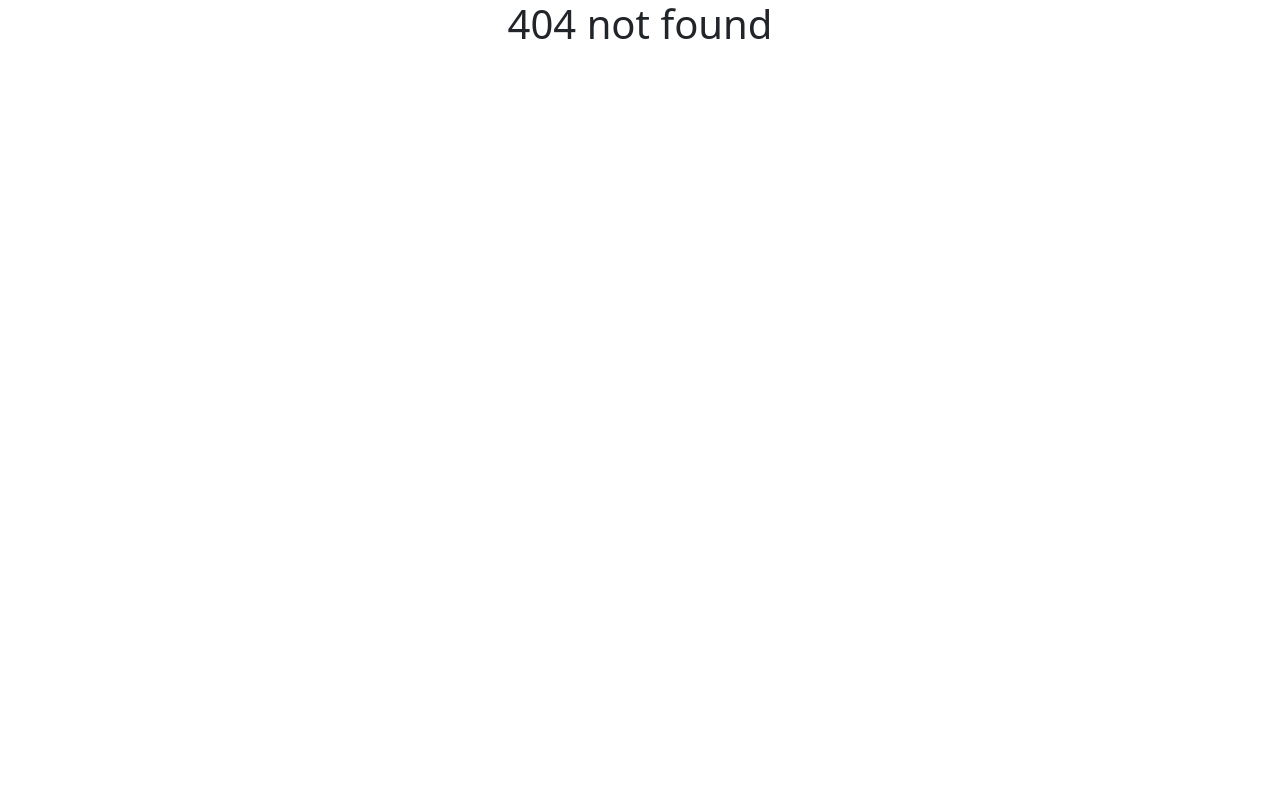
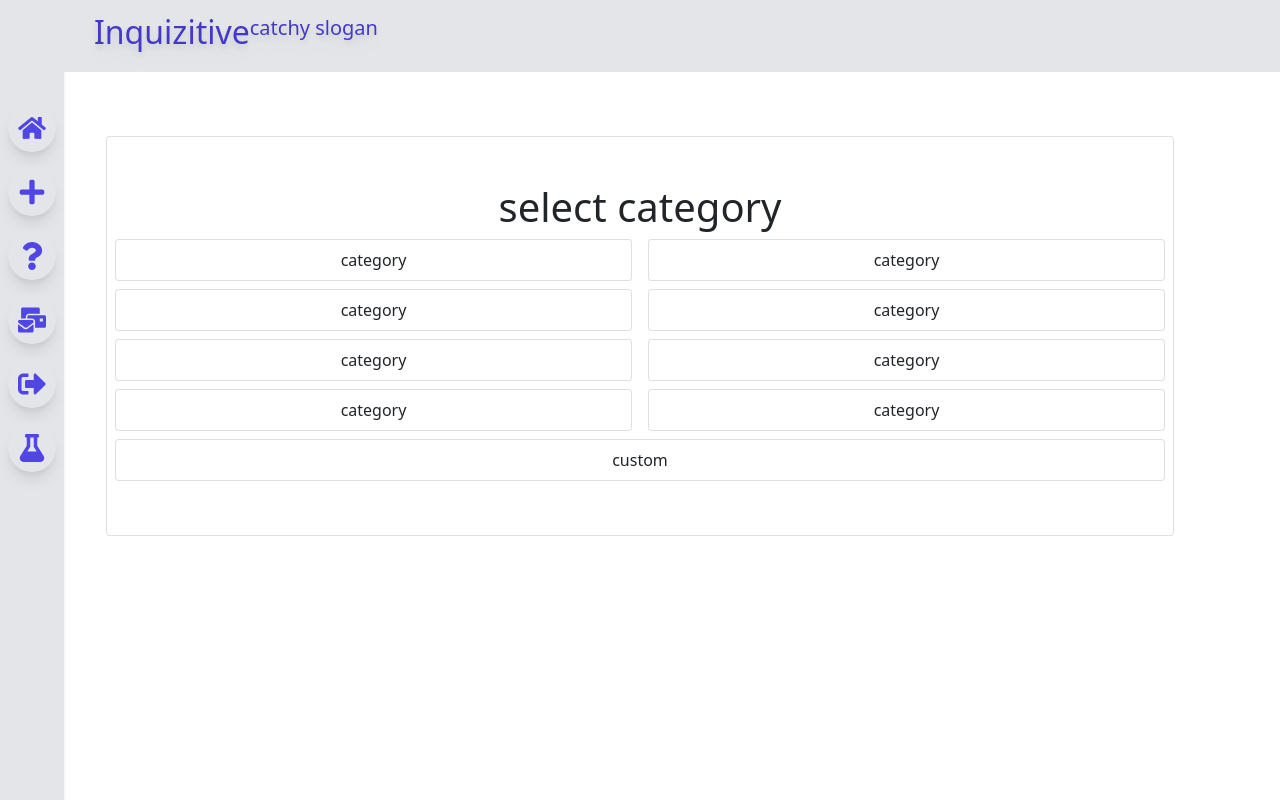
Before and after one commit to cmr33-cloud/project-3-group-3-frontend, a React (Create React App) app: page /selectCategory in a window 1280 px wide. Before the commit this address had no page. Built offline with nearby package versions, Linux system fonts and the light colour scheme.

Commit message:
trying to get store working

```diff
--- a/src/App.js
+++ b/src/App.js
@@ -12,6 +12,7 @@ import About from "./pages/About";
 import Contact from "./pages/Contact";
 import Logout from "./pages/Logout";
 import CreateRoom from "./pages/CreateRoom";
+import SelectCategory from "./pages/SelectCategory";
 
 function App() {
   return (
@@ -29,6 +30,11 @@ function App() {
           <Sidebar/>
           <CustomNav/>
           <CreateRoom/>
+        </Route>
+        <Route path="/selectCategory">
+          <Sidebar/>
+          <CustomNav/>
+          <SelectCategory/>
         </Route>
         <Route path="/about">
           <Sidebar />
--- a/src/index.css
+++ b/src/index.css
@@ -34,8 +34,12 @@
   .options-box {
     @apply w-auto align-middle justify-center p-2 m-2
     hover:cursor-pointer;
-    height: 200px;
+    height: 400px;
 
+  }
+  .category-box {
+    @apply w-auto align-middle justify-center p-2 m-2
+    hover:cursor-pointer;
   }
 
 }
--- a/src/pages/CreateRoom/index.js
+++ b/src/pages/CreateRoom/index.js
@@ -6,13 +6,14 @@ export default function CreateRoom() {
     const dispatch = useDispatch()
     function handleClick(e) {
         dispatch(addConfig({gameMode: e.target.id}))
+        window.location.href = '/selectCategory'
     }
 
 
   return (
     <div className="d-flex align-items-center mt-5">
       <Container>
-          <h1>select options</h1>
+          <h1>select game mode</h1>
         {/* <Container className= 'customBox border border-dark'>
                     <Row>
                         <Col className="box border border-dark">1</Col>
--- /dev/null
+++ b/src/pages/SelectCategory/index.js
@@ -0,0 +1,56 @@
+import React from "react";
+import { Col, Container, Row } from "react-bootstrap";
+import { useDispatch } from "react-redux";
+import { addConfig } from "../../actions";
+export default function SelectCategory() {
+  const dispatch = useDispatch();
+  function handleClick(e) {
+    dispatch(addConfig({ gameMode: e.target.id }));
+    window.location.href = "/selectOptions";
+  }
+
+  return (
+    <div className="d-flex align-items-center mt-5">
+      <Container>
+        {/* <Container className= 'customBox border border-dark'>
+                    <Row>
+                        <Col className="box border border-dark">1</Col>
+                        <Col className="box border border-dark">2</Col>
+                    </Row>
+                    <Row>
+                        <Col className="box border border-dark">3</Col>
+                        <Col className="box border border-dark">4</Col>
+                    </Row>
+
+                </Container> */}
+        <div className="row p-2 m-2">
+
+          <div className="col options-box card">
+          <h1>select category</h1>
+            <div className="row">
+              <div className="col category-box card">category</div>
+              <div className="col category-box card">category</div>
+            </div>
+            <div className="row">
+              <div className="col category-box card">category</div>
+              <div className="col category-box card">category</div>
+            </div>
+            <div className="row">
+              <div className="col category-box card">category</div>
+              <div className="col category-box card">category</div>
+            </div>
+            <div className="row">
+            <div className = 'col category-box card'>category</div>
+                  <div className = 'col category-box card'>category</div>
+            </div>
+            <div className="row">
+            <div className = 'col category-box card'>custom</div>
+
+            </div>
+          </div>
+
+        </div>
+      </Container>
+    </div>
+  );
+}
```
